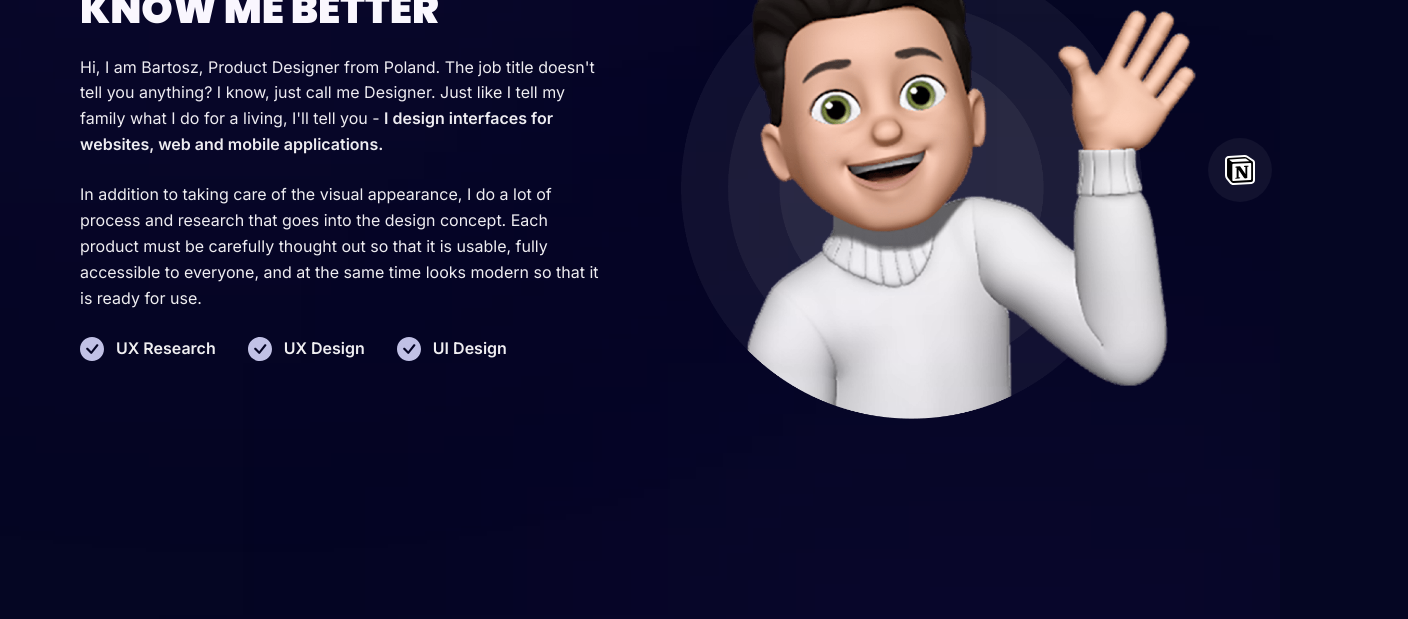
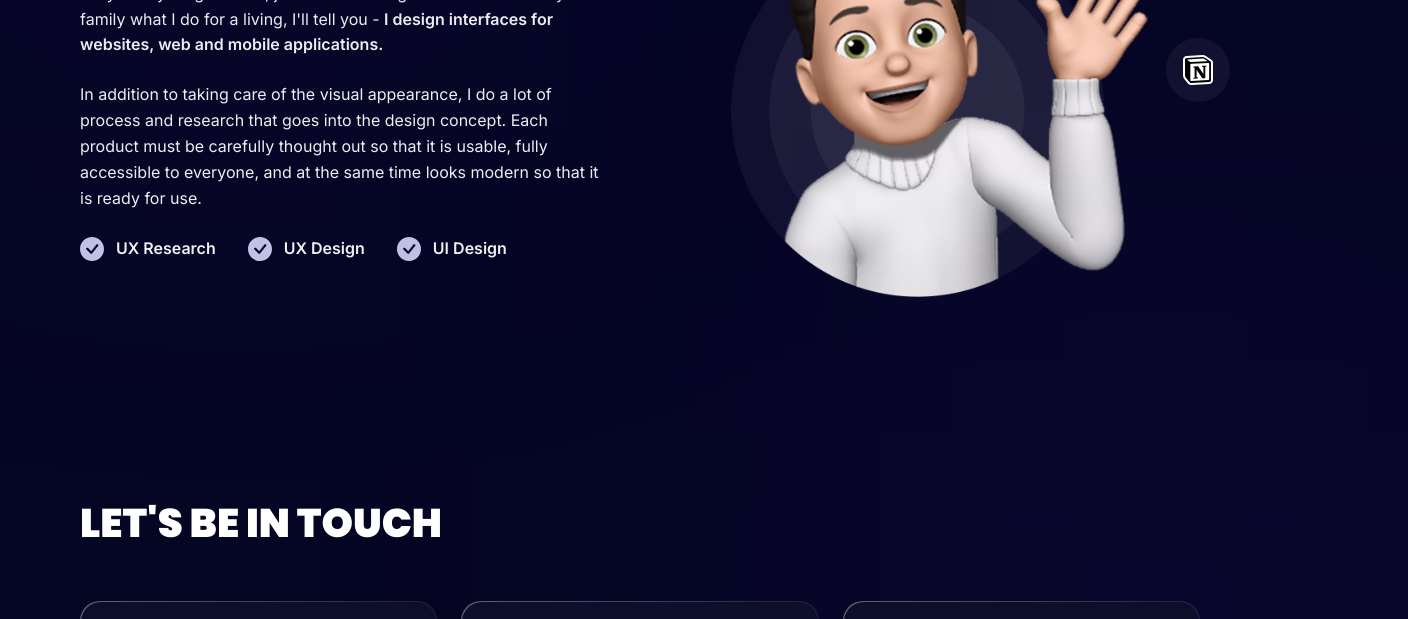
Before and after one commit to MIELYX/bart-website-old-, a plain HTML site: page index.html in a window 1280 px wide. Shown: the part 2684-3303 px from the top of the page, 1408 px wide, since content can reach past the window. Drawn offline with Linux system fonts and the light colour scheme.

Commit message:
maybe finally finally version of vebsite

```diff
--- a/scss/style.scss
+++ b/scss/style.scss
@@ -107,7 +107,7 @@ body {
 	&__cards {
 		padding-top: 3em;
 		display: grid;
-		gap: 5em;
+		gap: 5.075em;
 	}
 	&__card {
 		display: grid;
@@ -159,8 +159,11 @@ body {
 		position: relative;
 	}
 	&__img {
+		display: block;
+		margin: 0 auto;
 		padding-top: 3em;
 		width: 100%;
+		max-width: 420px;
 	}
 	&__item {
 		display: none;
@@ -173,8 +176,8 @@ body {
 		position: relative;
 		.brighter {
 			position: absolute;
-			right: -50px;
-			top: -50px;
+			right: -208px;
+			top: -108px;
 			z-index: 0;
 		}
 	}
@@ -266,11 +269,7 @@ body {
 		margin-top: 7.5em;
 	}
 	.know-me-better {
-		margin-top: 12.5em;
-		&__img {
-			padding: 0 50px;
-			padding-top: 3em;
-		}
+		margin-top: 12.5em
 	}
 	.lets-be-in-touch {
 		padding-top: 15.5em;
@@ -305,17 +304,13 @@ body {
 		&__card {
 			grid-template-columns: repeat(2, 1fr);
 			&-content-every-other {
-				grid-row: 1/3;
+				grid-row: 1/2;
 			}
 			gap: 4.625em;
 		}
 	}
 	.know-me-better {
 		margin-top: 13.75em;
-		&__img {
-			padding: 0 50px;
-			padding-top: 3em;
-		}
 	}
 	.lets-be-in-touch {
 		padding-top: 12.25em;
@@ -350,9 +345,6 @@ body {
 				gap: 2em;
 			}
 		}
-		&__img {
-			padding: 0;
-		}
 		&__item {
 			display: block;
 			position: absolute;
@@ -364,7 +356,7 @@ body {
 			}
 			&--2 {
 				top: 50%;
-				right: -20%;
+				right: -12%;
 			}
 			&--3 {
 				top: 5%;
```
Also changed, not shown: css/style.css, 1 other file.
